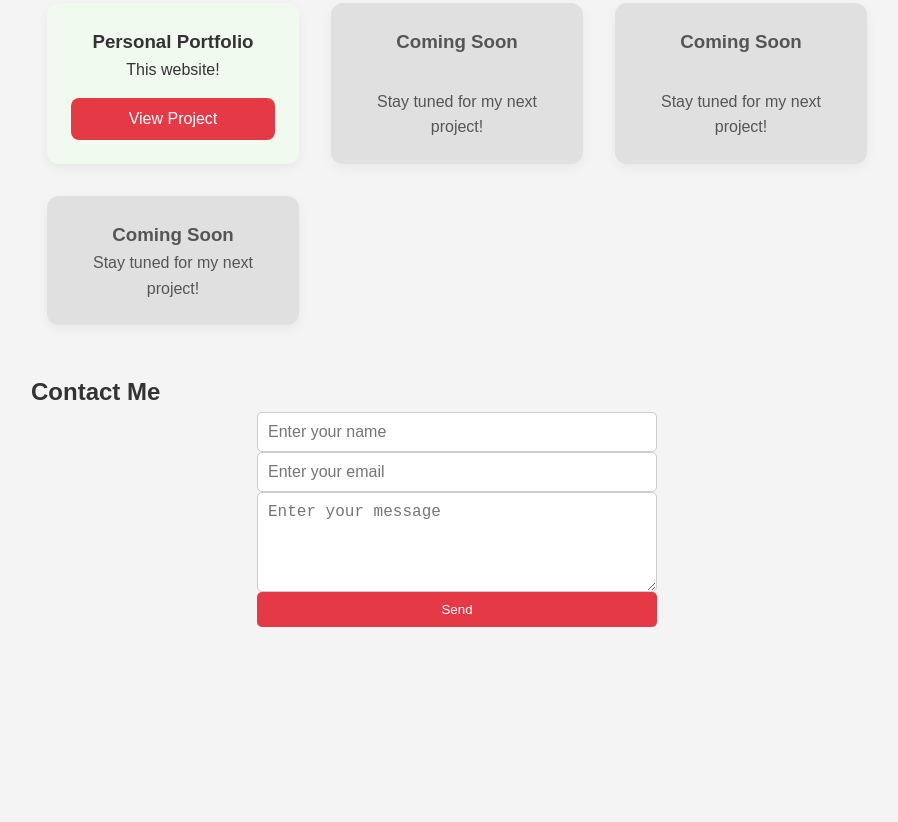
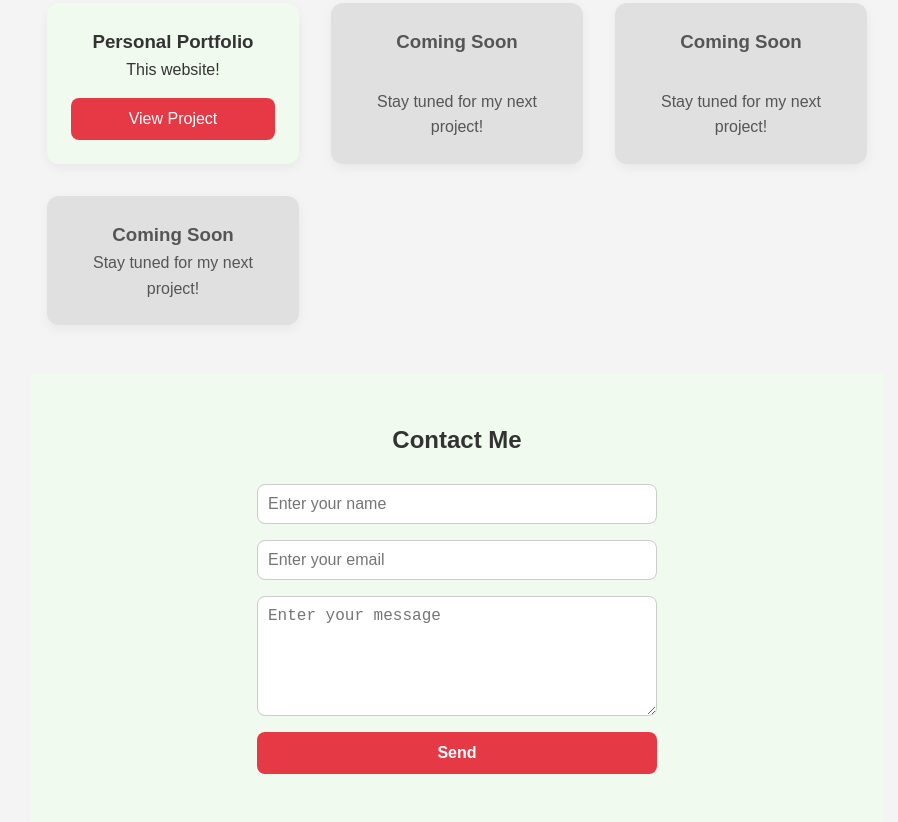
Before and after one commit to IRM4N01/irmanhub, a plain HTML site: page index.html in a window 1280 px wide. Shown: the part 1261-2083 px from the top of the page, without its empty margins (183-1081 px from the left). Before the commit the page ends 1888 px from the top, so only its background shows below. Drawn offline with Linux system fonts and the light colour scheme.

Commit message:
updated contact section

```diff
--- a/index.html
+++ b/index.html
@@ -82,7 +82,8 @@
       </section>
 
       <!-- Contact Section -->
-       <section id="contact">
+      <section id="contact" class="contact">
+        <div class="containter">
           <h2>Contact Me</h2>
           <form id="contact-form">
             <input type="text" placeholder="Enter your name" required />
@@ -90,6 +91,7 @@
             <textarea placeholder="Enter your message" required></textarea>
             <button type="submit">Send</button>
           </form>
+        </div>
       </section>
     </main>
 
--- a/style.css
+++ b/style.css
@@ -408,8 +408,19 @@ nav ul li a:hover {
   background: #9b5de5;
 }
 
+/*Contact Me Section*/
+.contact {
+  padding: 3rem 1rem;
+  background: #f1faee;
+  text-align: center;
+}
 
-/*Form section*/
+.contact h2 {
+  margin-bottom: 1.5rem;
+  color: #333;
+}
+
+/*Form Styling*/
 form {
   display: flex;
   flex-direction: column;
@@ -418,15 +429,15 @@ form {
 }
 
 form input, form textarea {
-  margin-bottom: 1 rem;
+  margin-bottom: 1rem;
   padding: 10px;
   border: 1px solid #ccc;
-  border-radius: 5px;
+  border-radius: 8px;
   font-size: 1rem;
 }
 
 form textarea {
-  min-height: 100px;
+  min-height: 120px;
   resize: vertical;
 }
 
@@ -434,9 +445,11 @@ form button {
   background: #e63946;
   color: white;
   border: none;
-  padding: 10px;
+  padding: 12px;
+  font-size: 1rem;
+  font-weight: bold;
   cursor: pointer;
-  border-radius: 5px;
+  border-radius: 8px;
   transition: background 0.3s;
 }
 
@@ -450,3 +463,19 @@ form button:hover {
   margin: 0 auto;
   padding: 0 1.5rem;
 }
+
+/* Dark-mode - Contact Me*/
+.dark-mode .contact {
+  background: #1e1e1e;
+}
+
+.dark-mode .contact h2 {
+  color: #fff;
+}
+
+.dark-mode form input,
+.dark-mode form textarea {
+  background: #121212;
+  border: 1px solide #333;
+  color: #fff;
+}
```
Lines whose indentation alone changed are shown as unchanged.
